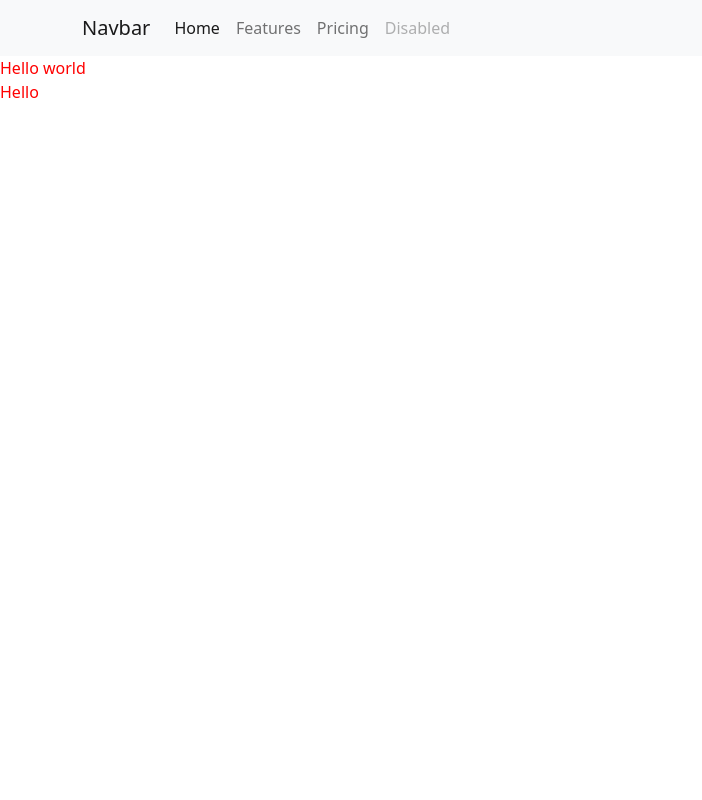
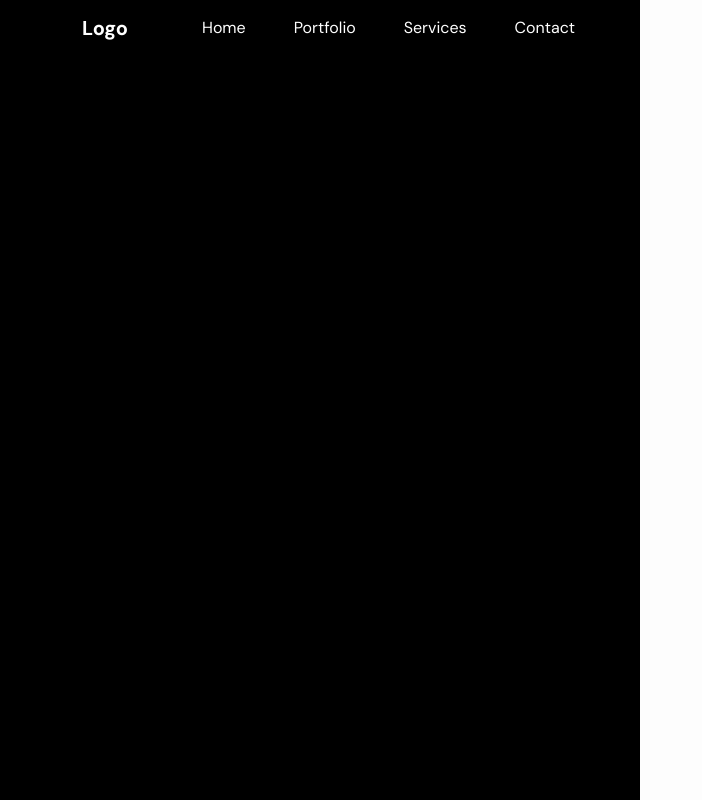
Before and after one commit to riteshkshatriya/First-Website, a React app: page / in a window 1280 px wide. Shown: the whole page, without its empty margins (0-702 px from the left). Built offline with nearby package versions, Linux system fonts and the light colour scheme.

Commit message:
Navigatoon Design

```diff
--- a/public/index.html
+++ b/public/index.html
@@ -15,6 +15,8 @@
       user's mobile device or desktop. See https://developers.google.com/web/fundamentals/web-app-manifest/
     -->
     <link rel="manifest" href="%PUBLIC_URL%/manifest.json" />
+
+    <link href="https://fonts.googleapis.com/css2?family=DM+Sans:wght@400;500;700&display=swap" rel="stylesheet">
     <!--
       Notice the use of %PUBLIC_URL% in the tags above.
       It will be replaced with the URL of the `public` folder during the build.
--- a/src/component/banner.js
+++ b/src/component/banner.js
@@ -3,10 +3,20 @@
 const Banner =()=>{
     return(
 
-        <div className="demo">Hello world</div>
+        <section className="main-banner-section">
+            <div className="left-side aside-banner">
+            </div>
+            <div className="right-side aside-banner">
+            </div>
+        </section>
 
 
     )
 }
 
 export default Banner;
+
+
+// git add .
+// git commit -m ""
+// git push origin master
--- a/src/component/header.js
+++ b/src/component/header.js
@@ -36,18 +36,18 @@ export default function Heading() {
           <Route path ="/users" element={<About />}/>
           <Route path ="/" element={<Home />}/>
         </Routes>
-        <nav className="navbar navbar-expand-lg navbar-light bg-light">
+        <nav className="navbar navbar-expand-lg navbar-light  custom-navigation">
           <div className="container">
-            <a className="navbar-brand" href="#">Navbar</a>
+            <a className="navbar-brand fw-bold text-white nav-logo" href="#">Logo</a>
             <button className="navbar-toggler" type="button" data-bs-toggle="collapse" data-bs-target="#navbarNavAltMarkup" aria-controls="navbarNavAltMarkup" aria-expanded="false" aria-label="Toggle navigation">
               <span className="navbar-toggler-icon"></span>
             </button>
             <div className="collapse navbar-collapse" id="navbarNavAltMarkup">
               <div className="navbar-nav">
-                <a className="nav-link active" aria-current="page" href="#">Home</a>
-                <a className="nav-link" href="#">Features</a>
-                <a className="nav-link" href="#">Pricing</a>
-                <a className="nav-link disabled">Disabled</a>
+                <a className="nav-link active" href="#">Home</a>
+                <a className="nav-link" href="#">Portfolio</a>
+                <a className="nav-link" href="#">Services</a>
+                <a className="nav-link" href="#">Contact</a>
               </div>
             </div>
           </div>
--- a/src/component/mystyle.css
+++ b/src/component/mystyle.css
@@ -1,3 +1,25 @@
 *{box-sizing: border-box; margin: 0;padding: 0;}
+body{
+    font-family: 'DM Sans', sans-serif !important;
+}
+.demo{color: red;}
 
-.demo{color: red;}
+/* Header Css Start */
+.custom-navigation{position: fixed !important; left: 0; right: 0;z-index: 9;}
+.custom-navigation .nav-logo{margin-right: 50px;}
+/* Header Css End */
+
+
+/* Banner Css Start */
+.main-banner-section{position: relative;min-height: 100vh;display: flex;}
+.main-banner-section .aside-banner{width: 50%; }
+.main-banner-section .left-side{background-color: #000;}
+.main-banner-section .right-side{background-color: #fdfdfd;}
+/* Banner Css End */
+
+
+
+/* Responsive Css Start */
+.custom-navigation.navbar-expand-lg .navbar-nav .nav-link{padding-right: 1.5em; padding-left: 1.5em;color: #fff;}
+.custom-navigation.navbar-expand-lg .navbar-nav .nav-link.active{color: #fff;}
+/* Responsive Css Start */
--- a/src/component/profile.js
+++ b/src/component/profile.js
@@ -4,7 +4,7 @@
 const Profile =()=>{
     return(
 
-        <div className="demo">Hello</div>
+        <div className="demosss"></div>
 
     )
 }
```
